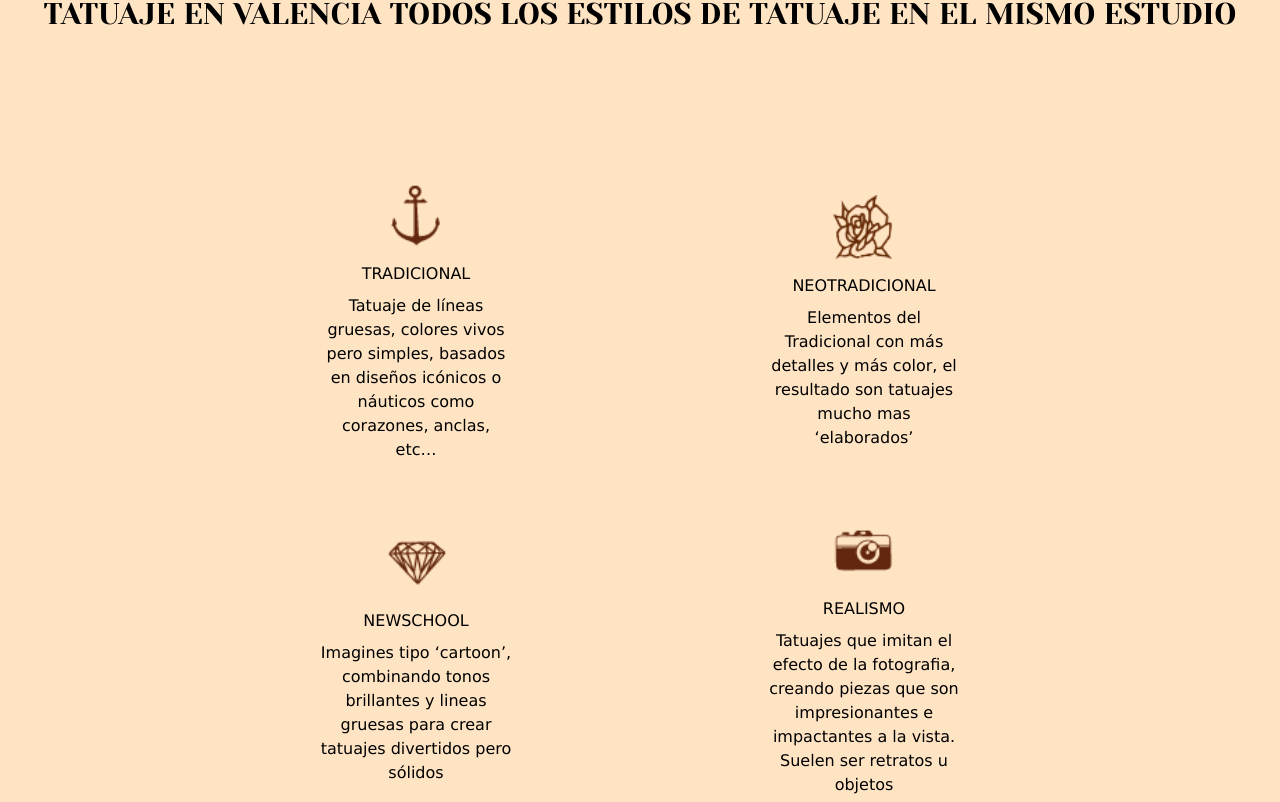
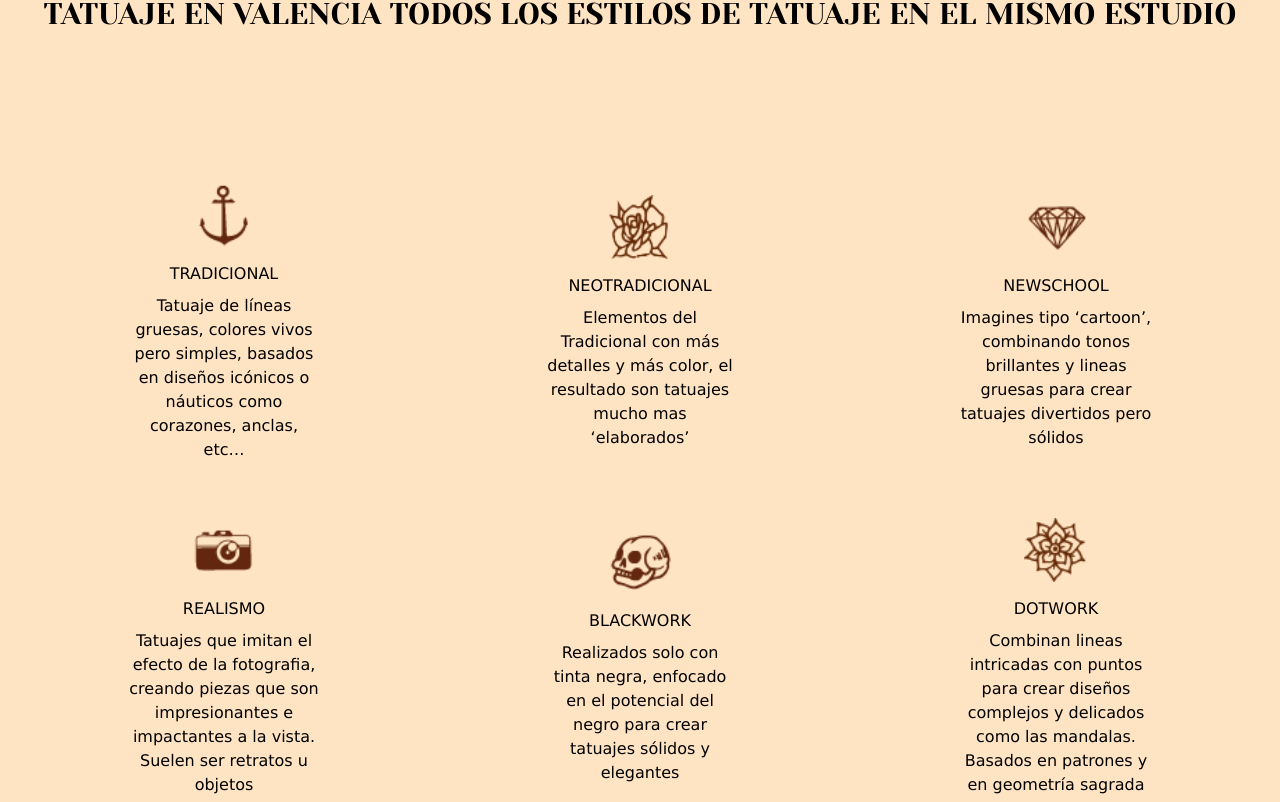
Before and after one commit to PascuFCalvo/matasuegras-tattoo, a React (Vite) app: page / in a window 1280 px wide. Shown: the part 898-1700 px from the top of the page. Built offline with nearby package versions, Linux system fonts and the light colour scheme.

Commit message:
break for dinner

```diff
--- a/src/common/MainTattooArtist/MainTattooArtist.css
+++ b/src/common/MainTattooArtist/MainTattooArtist.css
@@ -24,9 +24,7 @@
    margin-top: 1em;
 }
 
-.flexTattoArtist{
-  position: relative;
-}
+
 
 .tattooimage {
    width: 100%;
@@ -72,8 +70,13 @@
 
 
 .gridTattooArtist div {
+   /* display: flex;
+   flex-direction: column;
+   justify-content: center; */
+   align-items: center;
    max-width: 25em;
    padding: 1em;
+   /* margin-left: 10%; */
 }
 
 
@@ -84,3 +87,27 @@
    flex-wrap: wrap;
 
 }
+@media only screen and (max-width: 1360px) {
+
+   #col2{
+      margin-top: -0.7em;
+   }
+
+
+
+   .gridTattooArtist {
+      display: flex;
+      justify-content: center;
+   }
+
+
+   .gridTattooArtist div {
+      display: flex;
+      flex-direction: column;
+      justify-content: center;
+      align-items: center;
+      max-width: 25em;
+
+   }
+
+ }
--- a/src/common/MainTattooArtist/MainTattooArtist.jsx
+++ b/src/common/MainTattooArtist/MainTattooArtist.jsx
@@ -20,10 +20,10 @@ export const MainTattoArtist = () => {
           <div>Rockero de cuna y tatuador por curiosidad, se debate entre el sonido de una Les Paul y el zumbido de las máquinas de tatuar. Su adicción al punk le lleva a crear su propio sello discográfico, Mongolic Records, aunque su verdadero oficio son las pieles.</div>
         </div>
         <div className="flexTattoArtist">
-          <img className = "tattooimage" src={DewisConsin}></img>
+          <img className = "tattooimage  dewis" id = "col2"  src={DewisConsin}></img>
           <div className = "p">Dewis Consin</div>
           <div>Empece a tatuar por el año 1995 con un amigo que me ayudo a conseguir lo justo para empezar a dar mis primeros pasos, y la información básica para hacerlo, aprender a soldar agujas solo, fue un infierno.</div>
-          <img className = "tattooimage" src={DonRogelio}></img>
+          <img className = "tattooimage" id = "col2" src={DonRogelio}></img>
           <div className = "pfila2">DonRogelio</div>
           <div>DonRogelio es un ilustrador y diseñador nacido en La Habana en el 87. Empieza a explorar el tattoo como otro soporte de expresión de la plástica. Por 2008 había muy poca escena del tattoo en Cuba.</div>
         </div>
--- a/src/common/StylesSection/StylesSection.css
+++ b/src/common/StylesSection/StylesSection.css
@@ -10,10 +10,13 @@
    width: 100vw;
    background-color: bisque;
 
+
+   background-repeat: no-repeat;
+    justify-content: center;
+
 }
 
 .styleSection{
-   background-color: bisque;
    display: flex;
    justify-content: center;
    align-items: center;
@@ -32,8 +35,8 @@
    background-color: transparent;
    color: black;
    padding-top: 3em;
-   padding-left: 8em;
-   padding-right: 8em;
+   padding-left: 7em;
+   padding-right: 7em;
    font-family: Verdana, Geneva, Tahoma, sans-serif;
 }
 
```
